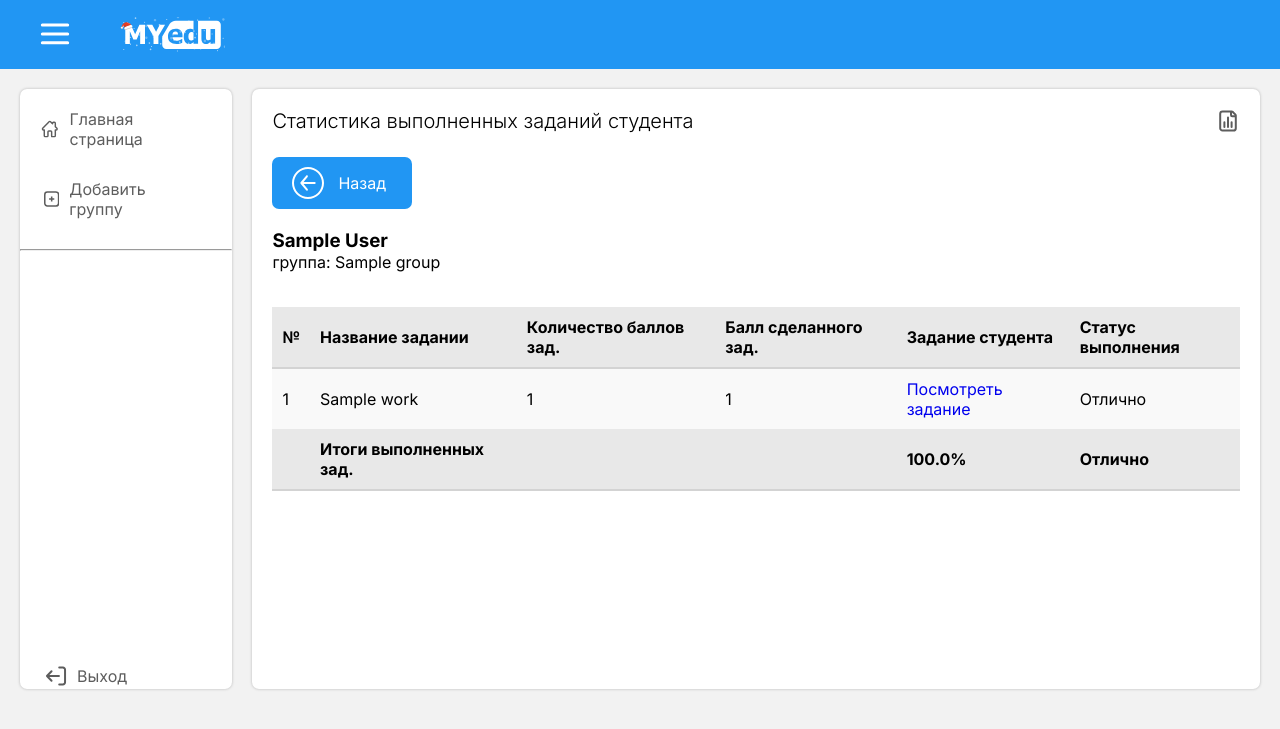
After one commit to kubatbaew/analog-class-room, a Django app: page /student-schedule/1/1 in a window 1280 px wide. The commit adds this page. Shown: the top 729 px of the page. Run offline with Django 5.2, Linux system fonts and the light colour scheme; tables that the repository leaves empty hold one stand-in row (values such as "Sample post"); parts of the project's set-up code (start-up, migrations or seed data) failed here and were passed over.

Commit message:
schedule student for teacher and fix bags

```diff
--- a/apps/users/urls.py
+++ b/apps/users/urls.py
@@ -1,9 +1,10 @@
 from django.urls import path
 
-from apps.users.views import logout_logics, login_logics
+from apps.users.views import logout_logics, login_logics, student_schedule
 
 
 urlpatterns = [
     path("logout/", logout_logics, name="logout"),
     path("login/", login_logics, name="login"),
+    path("student-schedule/<int:pk>/<int:group_pk>", student_schedule, name="student_schedule"),
 ]
--- a/apps/users/views.py
+++ b/apps/users/views.py
@@ -1,6 +1,12 @@
-from django.shortcuts import render, redirect
+from django.shortcuts import render, redirect, get_object_or_404
 
-from django.contrib.auth import logout, authenticate, login
+from django.contrib.auth import logout, authenticate, login, get_user_model
+
+from apps.groups.models import Group
+from apps.works.models import DoneWork
+from utils.calculate_schedule import calculate_percentage, categorize_percentage
+
+User = get_user_model()
 
 
 def logout_logics(request):
@@ -22,3 +28,28 @@ def login_logics(request):
         return render(request, 'pages/auth/login.html', locals())
 
     return render(request, 'pages/auth/login.html', locals())
+
+
+def student_schedule(request, pk, group_pk):
+    group = get_object_or_404(Group, pk=group_pk)
+    student = get_object_or_404(User, pk=pk)
+    works = []
+    count = 1
+    done_works = DoneWork.objects.select_related('student', 'work').filter(student=student)
+
+    for work in group.works_for_group.all():
+        done_work = DoneWork.objects.select_related('student', 'work').filter(student=student, work=work)
+        status_done = categorize_percentage(calculate_percentage(done_work.first().grade if done_work.first() else None, work.max_point))
+        works.append(
+            {
+                "count": count,
+                "work": work,
+                "done_work": done_work,
+                "status_done": status_done,
+            }
+        )
+        count += 1
+    total_percent = (sum(total_done.grade for total_done in done_works) / sum(max_point["work"].max_point for max_point in works)) * 100
+    total_status = categorize_percentage(total_percent)
+    total_percent = str(total_percent)[0:5]
+    return render(request, "teacher/student/student_schedule.html", locals())
--- a/templates/pages/group/group_users.html
+++ b/templates/pages/group/group_users.html
@@ -188,7 +188,7 @@
                                 <div class="work-icon-for-item image">
                                     <img src="../images/students.png" alt="">
                                 </div>
-                                <a href="">
+                                <a href="{% if request.user.is_student %}#{% else %}{% url "student_schedule" student.id group.id %}{% endif %}">
                                     <h3 class="user-title">{{ student.first_name }} {{ student.last_name }}</h3>
                                 </a>
 
--- a/templates/pages/works/read-work.html
+++ b/templates/pages/works/read-work.html
@@ -98,7 +98,7 @@
                             <p>Срок сдачи: {{ work.delivery_time }}</p>
                         </div>
 
-                        <div class="description-and-links">
+                        <div class="description-and-links" style="overflow: hidden;text-overflow: ellipsis;white-space: normal;word-wrap: break-word;overflow-wrap: break-word; width: 655px;">
                             <p>
                                 {{ work.description|safe }}
                             </p>
--- /dev/null
+++ b/templates/teacher/student/student_schedule.html
@@ -0,0 +1,115 @@
+{% extends "base/base.html" %}
+
+{% block title %}{{ student.get_full_name }}{% endblock %}
+
+{% block class_body %}class="index-body"{% endblock %}
+
+{% block content %}
+
+    {% include "base/header.html" %}
+
+    <div class="contain-main">
+        <div class="side-bar">
+            <div class="nav-side-bar">
+                <ul>
+                    <li class="nav-item">
+                        <a href="{% url "homepage" %}">
+                            <svg width="27" height="28" viewBox="0 0 27 28" fill="none" xmlns="http://www.w3.org/2000/svg">
+                                <path d="M22.9289 12.6875L21.0938 10.7857V6.125C21.0938 5.40312 20.5242 4.8125 19.8281 4.8125H18.5625C17.8664 4.8125 17.2969 5.40312 17.2969 6.125V6.85081L14.7656 4.22844C14.4201 3.88981 14.1037 3.5 13.5 3.5C12.8963 3.5 12.5799 3.88981 12.2344 4.22844L4.07109 12.6875C3.67622 13.1141 3.375 13.4251 3.375 14C3.375 14.7389 3.92175 15.3125 4.64062 15.3125H5.90625V23.1875C5.90625 23.9094 6.47578 24.5 7.17188 24.5H9.70312C10.4021 24.5 10.9688 23.9124 10.9688 23.1875V17.9375C10.9688 17.2156 11.5383 16.625 12.2344 16.625H14.7656C15.4617 16.625 16.0312 17.2156 16.0312 17.9375V23.1875C16.0312 23.9124 15.9651 24.5 16.6641 24.5H19.8281C20.5242 24.5 21.0938 23.9094 21.0938 23.1875V15.3125H22.3594C23.0783 15.3125 23.625 14.7389 23.625 14C23.625 13.4251 23.3238 13.1141 22.9289 12.6875Z" stroke="#5D5D5D" stroke-width="2" stroke-linejoin="round"/>
+                            </svg>
+                            <p>Главная страница</p>
+                        </a>
+                    </li>
+                    <li class="nav-item">
+                        <a href="./schedules.html">
+                            <svg style="padding-left: 4px;" width="20" height="20" viewBox="0 0 20 20" fill="none" xmlns="http://www.w3.org/2000/svg">
+                                <path d="M13.3754 9.99945H10.0004M10.0004 9.99945H6.62537M10.0004 9.99945V13.3744M10.0004 9.99945L10.0004 6.62447M19 4.37498L19 15.625C19 17.489 17.489 19 15.625 19H4.375C2.51104 19 1 17.489 1 15.625V4.37498C1 2.51103 2.51104 1 4.375 1H15.625C17.489 1 19 2.51103 19 4.37498Z" stroke="#5D5D5D" stroke-width="2" stroke-linejoin="round"/>
+                            </svg>
+                            <p>Добавить группу</p>
+                        </a>
+                    </li>
+                    <hr class="hr-nav">
+                    <li class="nav-item" style="margin-top: 405px;">
+                        <a href="{% url "logout" %}">
+                            <svg style="padding-left: 5px;" width="22" height="20" viewBox="0 0 22 20" fill="none" xmlns="http://www.w3.org/2000/svg">
+                                <path d="M14.2199 18.3999L17.9258 18.3999C18.4874 18.3999 19.0261 18.1787 19.4232 17.7848C19.8203 17.391 20.0435 16.8569 20.0435 16.2999L20.0435 3.6999C20.0435 3.14295 19.8203 2.60881 19.4232 2.21498C19.0261 1.82115 18.4874 1.5999 17.9258 1.5999L14.2199 1.5999M13.9567 9.9999L1.95674 9.9999M1.95674 9.9999L6.54189 14.7999M1.95674 9.9999L6.54189 5.1999" stroke="#5D5D5D" stroke-width="2" stroke-linecap="round" stroke-linejoin="round"/>
+                            </svg>
+                            <p>Выход </p>
+                        </a>
+                    </li>
+                </ul>
+            </div>
+        </div>
+
+        <div class="main">
+            <div class="head-info">
+                <h3 class="title-schedule">Статистика выполненных заданий студента</h3>
+                <div class="static-icon-schedule">
+                    <svg width="24" height="24" viewBox="0 0 24 24" fill="none" xmlns="http://www.w3.org/2000/svg">
+                        <path d="M15.0002 2.3999V5.9999C15.0002 6.66264 15.5375 7.1999 16.2002 7.1999H19.8002M8.4002 17.9999V13.1999M12.0002 17.9999L12.0002 8.3999M15.6002 17.9999V13.1999M18.0002 4.1999C17.4661 3.72204 16.9119 3.15528 16.5621 2.78718C16.3292 2.54224 16.0076 2.3999 15.6696 2.3999H6.59992C5.27444 2.3999 4.19993 3.47441 4.19992 4.79989L4.19983 19.1998C4.19982 20.5253 5.27433 21.5998 6.59982 21.5998L17.3999 21.5999C18.7253 21.5999 19.7998 20.5254 19.7999 19.2L19.8002 6.47773C19.8002 6.1709 19.6831 5.87594 19.4702 5.65503C19.0764 5.24655 18.4188 4.57442 18.0002 4.1999Z" stroke="#5D5D5D" stroke-width="2" stroke-linecap="round" stroke-linejoin="round"/>
+                    </svg>
+                </div>
+            </div>
+
+            <div class="back-page" style="padding-top: 20px">
+                <a href="javascript:history.back()" class="back-page-btn">
+                    <svg width="32" height="32" viewBox="0 0 32 32" fill="none" xmlns="http://www.w3.org/2000/svg">
+                        <path d="M14.1269 23.2694C14.4804 23.6937 15.111 23.751 15.5353 23.3974C15.9596 23.0439 16.0169 22.4133 15.6633 21.989L14.1269 23.2694ZM9.37078 16L8.60256 15.3599C8.29352 15.7307 8.29352 16.2694 8.60256 16.6402L9.37078 16ZM15.6633 10.0111C16.0169 9.58678 15.9596 8.95622 15.5353 8.60265C15.111 8.24909 14.4804 8.30641 14.1269 8.73069L15.6633 10.0111ZM22.6291 17C23.1814 17 23.6291 16.5523 23.6291 16C23.6291 15.4478 23.1814 15 22.6291 15V17ZM15.6633 21.989L10.139 15.3599L8.60256 16.6402L14.1269 23.2694L15.6633 21.989ZM10.139 16.6402L15.6633 10.0111L14.1269 8.73069L8.60256 15.3599L10.139 16.6402ZM9.37078 17H22.6291V15H9.37078V17ZM6.10051 6.10051C11.5678 0.633165 20.4322 0.633165 25.8995 6.10051L27.3137 4.68629C21.0653 -1.5621 10.9347 -1.5621 4.68629 4.68629L6.10051 6.10051ZM25.8995 6.10051C31.3668 11.5678 31.3668 20.4322 25.8995 25.8995L27.3137 27.3137C33.5621 21.0653 33.5621 10.9347 27.3137 4.68629L25.8995 6.10051ZM25.8995 25.8995C20.4322 31.3668 11.5678 31.3668 6.10051 25.8995L4.68629 27.3137C10.9347 33.5621 21.0653 33.5621 27.3137 27.3137L25.8995 25.8995ZM6.10051 25.8995C0.633165 20.4322 0.633165 11.5678 6.10051 6.10051L4.68629 4.68629C-1.5621 10.9347 -1.5621 21.0653 4.68629 27.3137L6.10051 25.8995Z" fill="white"/>
+                    </svg>
+                    <p style="padding-left: 14px;">Назад</p>
+                </a>
+            </div>
+
+            <h3 style="padding-top: 20px;">{{ student.get_full_name }}</h3>
+            <p>группа: {{ group.group_title }}</p>
+
+            <div class="schedule-content">
+                <table class="schedule-table">
+                    <thead>
+                        <tr class="schedule-header">
+                            <th class="schedule-cell-main">№</th>
+                            <th class="schedule-cell-main">Название задании</th>
+                            <th class="schedule-cell-main">Количество баллов зад.</th>
+                            <th class="schedule-cell-main">Балл сделанного зад.</th>
+                            <th class="schedule-cell-main">Задание студента</th>
+                            <th class="schedule-cell-main">Статус выполнения</th>
+                        </tr>
+                    </thead>
+                    <tbody class="schedule-table-tbody">
+                        {% for work in works %}
+                            <tr class="schedule-row">
+                                <td class="schedule-cell">{{ work.count }}</td>
+                                <td class="schedule-cell">{{ work.work.title }}</td>
+                                <td class="schedule-cell">{{ work.work.max_point }}</td>
+                                <td class="schedule-cell">{% if work.done_work %}{{ work.done_work.0.grade }}{% else %}0{% endif %}</td>
+                                <td class="schedule-cell">
+                                    {% if work.done_work %}
+                                        <a href="{% url "detail_done_work" work.done_work.0.id %}">Посмотреть задание</a>
+                                    {% else %}
+                                        Задание отсуствует
+                                    {% endif %}
+                                </td>
+                                <td class="schedule-cell">
+                                    {{ work.status_done }}
+                                </td>
+                            </tr>
+                        {% endfor %}
+                    </tbody>
+                    <tfoot>
+                        <tr class="schedule-header">
+                            <th class="schedule-cell-main"></th>
+                            <th class="schedule-cell-main">Итоги выполненных зад.</th>
+                            <th class="schedule-cell-main"></th>
+                            <th class="schedule-cell-main"></th>
+                            <th class="schedule-cell-main">{{ total_percent }}%</th>
+                            <th class="schedule-cell-main">{{ total_status }}</th>
+                        </tr>
+                    </tfoot>
+                </table>
+            </div>
+
+
+        </div>
+    </div>
+
+{% endblock %}
--- a/templates/teacher/works/read-work-teacher.html
+++ b/templates/teacher/works/read-work-teacher.html
@@ -119,7 +119,7 @@
                             <p>Срок сдачи: {{ work.delivery_time }}</p>
                         </div>
 
-                        <div class="description-and-links">
+                        <div class="description-and-links" style="overflow: hidden;text-overflow: ellipsis;white-space: normal;word-wrap: break-word;overflow-wrap: break-word;">
                             <p>
                                 {{ work.description|safe }}
                             </p>
```
Also changed, not shown: apps/works/views.py (+7 -5 lines), templates/teacher/works/work-student.html (+19 -1 lines), utils/calculate_schedule.py (added, +15 -0 lines).
